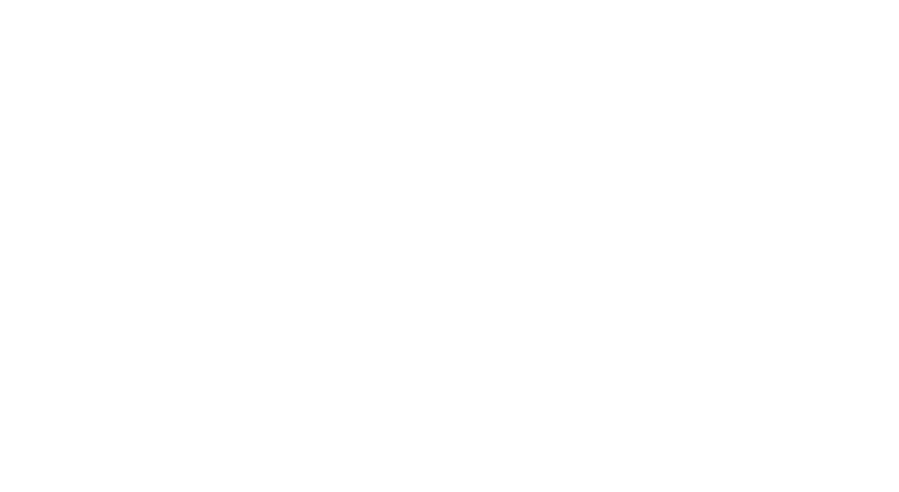
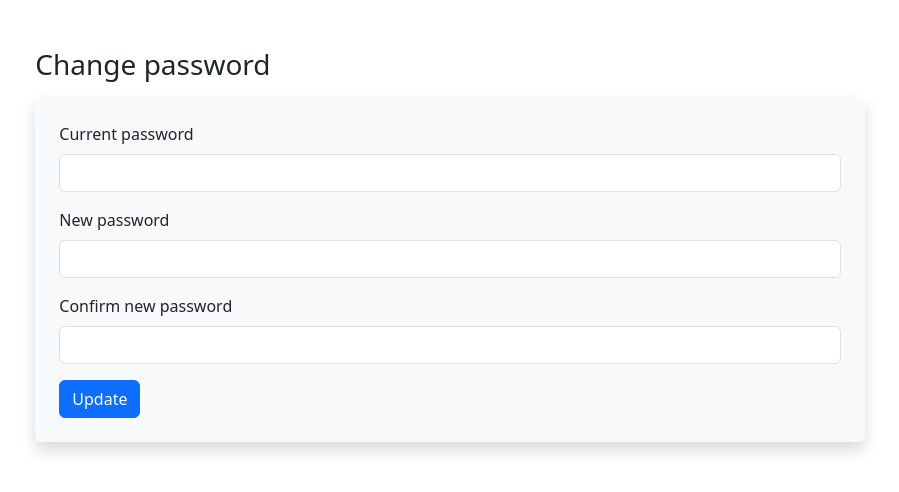
Before and after one commit to mankai-amine/twixer-client, a React (Create React App) app: page /password in a window 1280 px wide. Before the commit this address had no page. Shown: the top 492 px of the page, without its empty margins (190-1089 px from the left). Built offline with nearby package versions, Linux system fonts and the light colour scheme.

Commit message:
Password
User can update password

```diff
--- a/src/App.js
+++ b/src/App.js
@@ -1,7 +1,8 @@
 import React from 'react';
 import Login from './pages/Login';
 import Register from './pages/Register';
-import { Account } from './pages/Account'
+import { Account } from './pages/Account';
+import { Password } from './pages/Password';
 import { UserProvider } from './helpers/UserContext';
 import { BrowserRouter as Router, Route, Routes} from 'react-router-dom';
 import './Login.css';
@@ -17,6 +18,7 @@ function App() {
             <Route path='/' element={<Login />} />
             <Route path='/register' element={<Register />} />
             <Route path='/account' element={<Account />} />
+            <Route path='/password' element={<Password />} />
           </Routes>
         </Router>
       </div>
--- a/src/pages/Account.js
+++ b/src/pages/Account.js
@@ -37,30 +37,10 @@ export const Account = () => {
     useEffect(() => {
 
         if (!user) return;
-        const id = user.id
 
-        console.log(user);
-
-        const accessToken = sessionStorage.getItem("accessToken");
-
-        const fetchUser = async() => {
-            try{
-                const response = await Axios.get(`http://localhost:3001/api/users/${id}`, {
-                    headers: {
-                        accesstoken: accessToken,
-                    },
-                })
-                const { email, username, bio } = response.data;
-                console.log(email, username,bio);
-                setValue("email", email);
-                setValue("username", username);
-                setValue("bio", bio);
-            } catch(error) {
-                console.error("Error fetching user:", error);
-            }
-        };
-
-        fetchUser();
+        setValue("email", user.email);
+        setValue("username", user.username);
+        setValue("bio", user.bio);
 
     }, [user, setValue]);
 
--- a/src/pages/Password.js
+++ b/src/pages/Password.js
@@ -1,15 +1,15 @@
-import React, { useContext, useEffect, useState } from 'react';
+import React, { useContext, useState } from 'react';
 import { useForm } from "react-hook-form";
 import { yupResolver } from "@hookform/resolvers/yup";
 import * as Yup from "yup";
 import Axios from "axios";
-import { useNavigate, useParams } from "react-router-dom";
+import { useNavigate } from "react-router-dom";
 import { UserContext } from "../helpers/UserContext";
 import FlashMessage from "../helpers/FlashMessage";
 
 // Define the form schema with Yup
 const schema = Yup.object().shape({
-    password: Yup.string()
+    currentPassword: Yup.string()
         .min(6, "Password must be at least 6 characters")
         .max(64, "Password must be less or equal than 64 characters")
         .required("Password is required"),
@@ -18,14 +18,14 @@ const schema = Yup.object().shape({
         .max(64, "Password must be less or equal than 64 characters")
         .required("Password is required"),
     confirmPassword: Yup.string()
-        .oneOf([Yup.ref('password'), null], "Passwords must match")
+        .oneOf([Yup.ref('newPassword'), null], "Passwords must match")
         .required("Password is required"),
 });
 
 export const Password = () => {
-    const { id } = useParams();
     const navigate = useNavigate();
     const { user } = useContext(UserContext);
+
     const [flashMessage, setFlashMessage] = useState(null);
 
     const { register, handleSubmit, formState: { errors } } = useForm({
@@ -34,28 +34,27 @@ export const Password = () => {
 
     const onSubmit = (data) => {
         const accessToken = sessionStorage.getItem("accessToken");
+        console.log(user);
+        const id = user.id
 
-        Axios.put(`http://localhost:3001/api/todos/${id}`, {
-            email: data.email,
-            password: data.password,
-            username: data.username,
-            bio: data.bio,
-            ownerId: user.id,
+        Axios.put(`http://localhost:3001/api/users/password/${id}`, {
+            password: data.currentPassword,
+            newPassword: data.newPassword
         }, {
             headers: {
                 accessToken: accessToken,
             },
         })
         .then(() => {
-            setFlashMessage({ message: "Todo updated successfully", type: "success" });
+            setFlashMessage({ message: "Password updated successfully", type: "success" });
             setTimeout(() => {
                 setFlashMessage(null);
                 navigate("/");
             }, 2000);
         })
         .catch((error) => {
-            setFlashMessage({ message: "Error updating todo", type: "danger" });
-            console.error("Error updating the todo:", error);
+            setFlashMessage({ message: "Error changing password", type: "danger" });
+            console.error("Error updating the password:", error);
         });
     };
 
```
